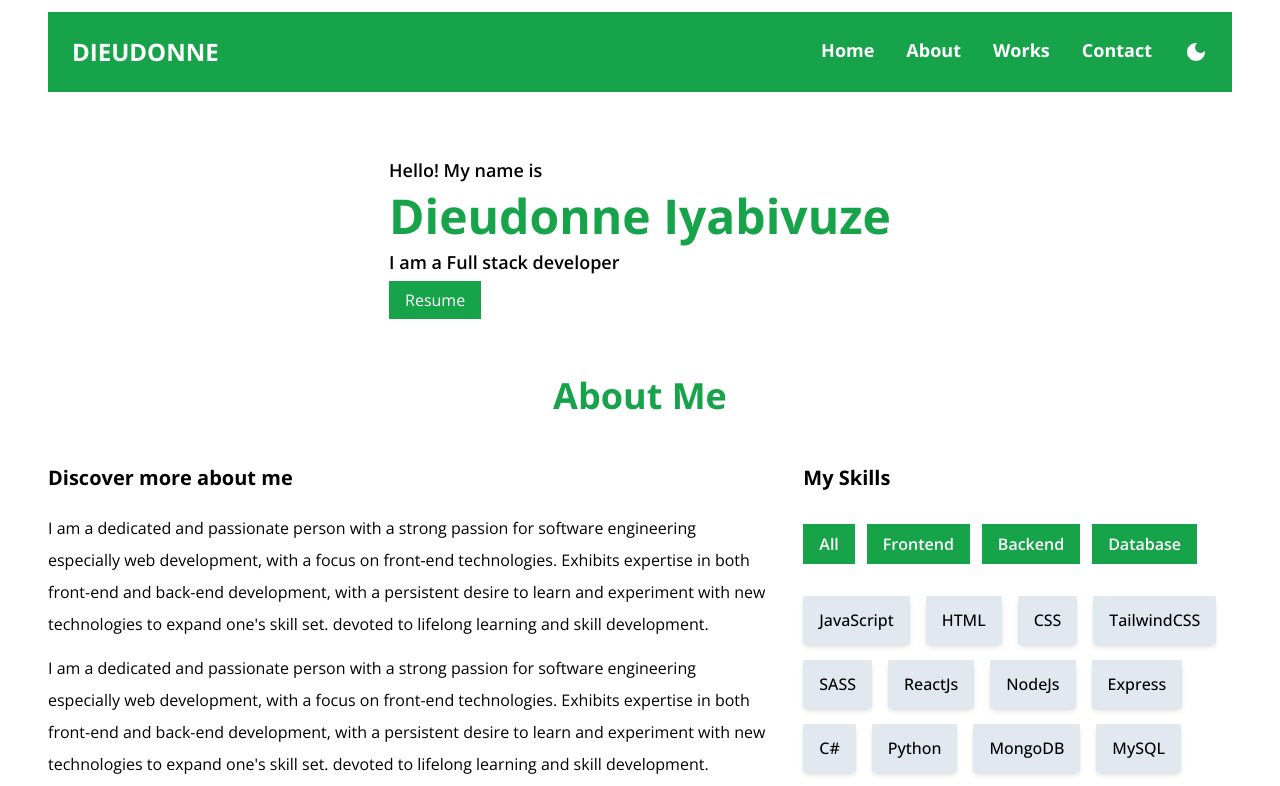
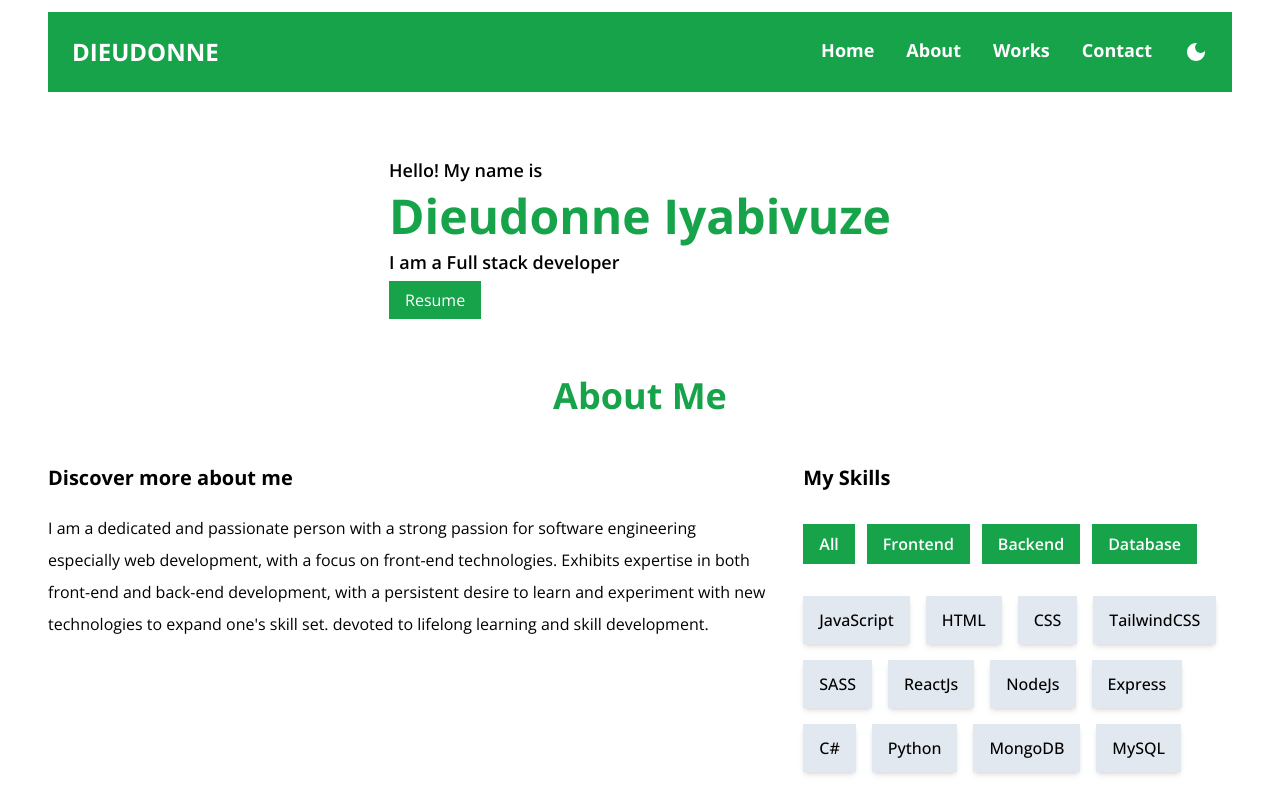
Before and after one commit to Iyabivuz-e/Portfolio, a React (Vite) app: page / in a window 1280 px wide. Shown: the top 786 px of the page. Built offline with nearby package versions, Linux system fonts and the light colour scheme; the HTML template or start-up script is replaced by a standard one.

Commit message:
Modified about us content

```diff
--- a/src/Components/About/AboutMe.tsx
+++ b/src/Components/About/AboutMe.tsx
@@ -11,14 +11,14 @@ const AboutMe = () => {
         with new technologies to expand one's skill set. devoted to lifelong
         learning and skill development.
       </p>
-      <p className="leading-8 mt-3 dark:text-slate-100">
+      {/* <p className="leading-8 mt-3 dark:text-slate-100">
         I am a dedicated and passionate person with a strong passion for
         software engineering especially web development, with a focus on
         front-end technologies. Exhibits expertise in both front-end and
         back-end development, with a persistent desire to learn and experiment
         with new technologies to expand one's skill set. devoted to lifelong
         learning and skill development.
-      </p>
+      </p> */}
     </div>
   );
 }
```
